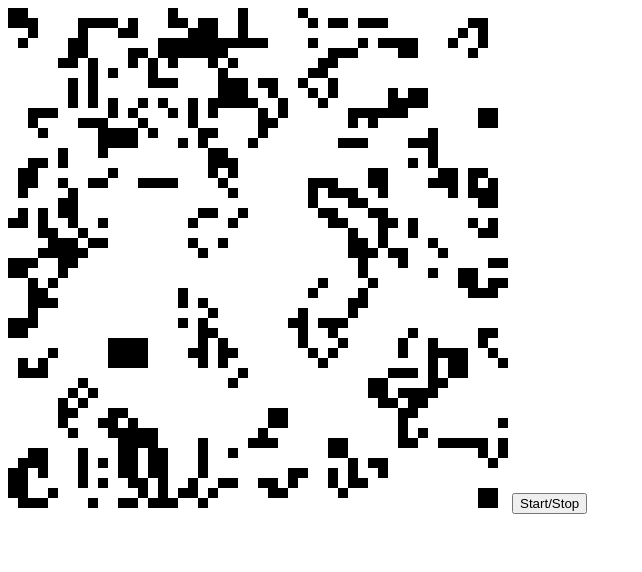
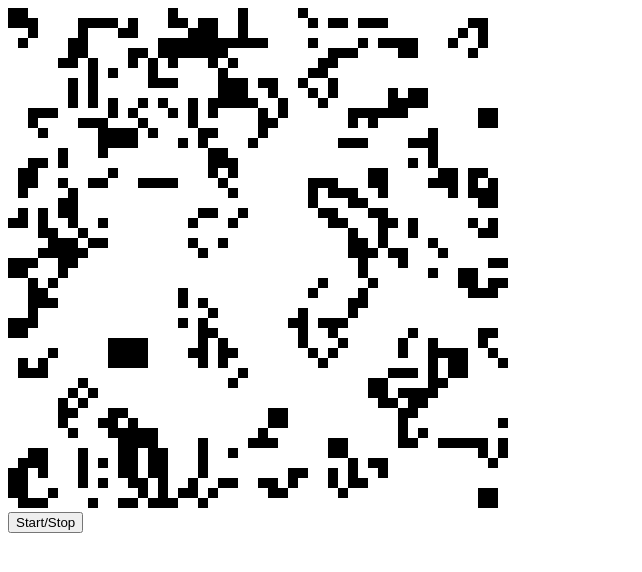
Before and after one commit to 0x646e78/gameoflife-js, a website built with webpack: page resource/page.html in a window 1280 px wide. Shown: the whole page, without its empty margins (0-642 px from the left). Built offline with nearby package versions, Linux system fonts and the light colour scheme.

Commit message:
Create canvas in js to allow for variable sizes.

```diff
--- a/resource/page.html
+++ b/resource/page.html
@@ -4,7 +4,7 @@
   </head>
   <body>
     <script src="../dist/webGrid.js"></script>
-    <canvas id="grid" width="500" height="500"></canvas>
+    <div id="dyncanvas"></div>
     <button id="toggleButton" type="button">Start/Stop</button>
   </body>
 </html>
--- a/src/webGrid.js
+++ b/src/webGrid.js
@@ -2,7 +2,11 @@ const { Grid } = require('./index');
 
 class WebGrid {
   constructor() {
-    this.canvas = document.getElementById('grid');
+    this.canvas = document.createElement('canvas');
+    this.canvas.setAttribute('width', 500);
+    this.canvas.setAttribute('height', 500);
+    document.getElementById('dyncanvas').appendChild(this.canvas);
+    //this.canvas = document.getElementById('grid');
     this.context = this.canvas.getContext('2d');
     this.toggle = document.getElementById('toggleButton');
     this.toggle.addEventListener('click', () => {
```
